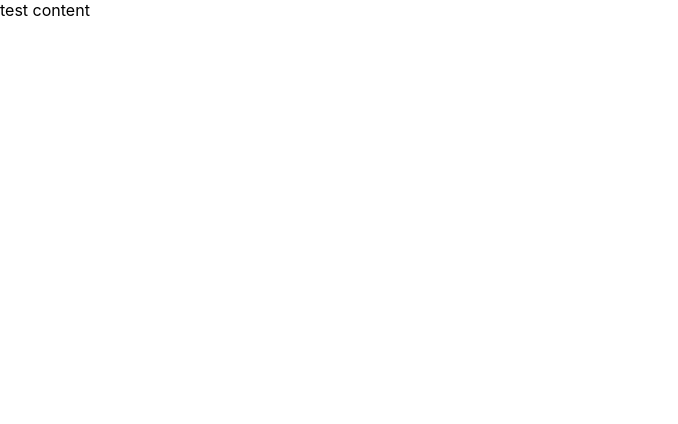
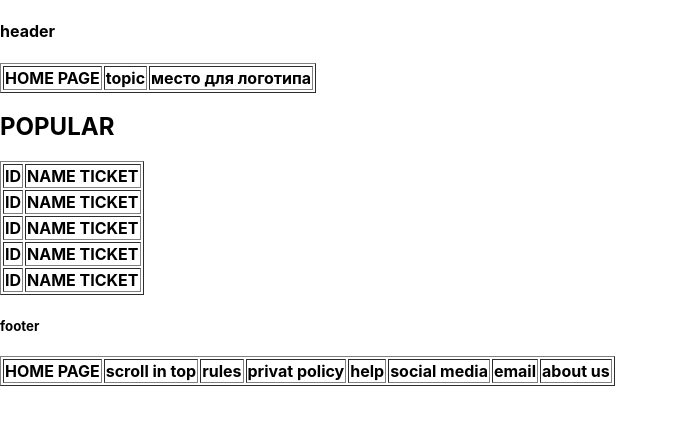
Before and after one commit to refrigerator2/BlurredSpace, a React (Create React App) app in the folder project/project/: page / in a window 1280 px wide. Shown: the top 424 px of the page, without its empty margins (0-678 px from the left). Built offline with nearby package versions, Linux system fonts and the light colour scheme.

Commit message:
main, head, foot

```diff
--- a/project/project/src/App.js
+++ b/project/project/src/App.js
@@ -1,10 +1,14 @@
-import MainPage from "./mainPage/mainPage";
+import MainPage from "./mainPage/main/mainPage";
+import Footer from "./mainPage/footer/footer";
+import Header from "./mainPage/header/header";
 import React from "react";
 
 function App() {
     return (
         <>
+            <Header />
             <MainPage />
+            <Footer />
         </>
     );
 }
--- /dev/null
+++ b/project/project/src/mainPage/footer/footer.jsx
@@ -0,0 +1,25 @@
+import "./footer.css"
+
+const Footer = () => {
+    return (
+        <>
+            <div className="footer">
+                <h5>footer</h5>
+            </div>
+            <table border="1" className="mainPage">
+                <tr>
+                    <th>HOME PAGE</th>
+                    <th>scroll in top</th>
+                    <th>rules</th>
+                    <th>privat policy</th>
+                    <th>help</th>
+                    <th>social media</th>
+                    <th>email</th>
+                    <th>about us</th>
+                </tr>
+            </table>
+        </>
+    );
+};
+
+export default Footer;
--- /dev/null
+++ b/project/project/src/mainPage/header/header.jsx
@@ -0,0 +1,20 @@
+import "./header.css"
+
+const Header = () => {
+    return (
+        <>
+            <div className="header">
+                <h4>header</h4>
+            </div>
+            <table border="1" className="mainPage">
+                <tr>
+                    <th>HOME PAGE</th>
+                    <th>topic</th>
+                    <th>место для логотипа</th>
+                </tr>
+            </table>
+        </>
+    );
+};
+
+export default Header;
--- /dev/null
+++ b/project/project/src/mainPage/main/mainPage.jsx
@@ -0,0 +1,35 @@
+import "./mainPage.css";
+
+const MainPage = () => {
+    return (
+        <>
+            <div className="mainPage">
+                <h2>POPULAR</h2>
+            </div>
+            <table border="1" className="mainPage">
+                <tr>
+                    <th>ID</th>
+                    <th>NAME TICKET</th>
+                </tr>
+                <tr>
+                    <th>ID</th>
+                    <th>NAME TICKET</th>
+                </tr>
+                <tr>
+                    <th>ID</th>
+                    <th>NAME TICKET</th>
+                </tr>
+                <tr>
+                    <th>ID</th>
+                    <th>NAME TICKET</th>
+                </tr>
+                <tr>
+                    <th>ID</th>
+                    <th>NAME TICKET</th>
+                </tr>
+            </table>
+        </>
+    );
+};
+
+export default MainPage;
--- a/project/project/src/mainPage/mainPage.jsx
+++ /dev/null
@@ -1,13 +0,0 @@
-import "./mainPage.css";
-
-const MainPage = () => {
-    return (
-        <>
-            <div className="mainPage">
-                test content
-            </div>
-        </>
-    );
-};
-
-export default MainPage;
```
Also changed, not shown: project/project/src/mainPage/footer/footer.css (added), project/project/src/mainPage/header/header.css (added), project/project/src/mainPage/main/mainPage.css (added).
